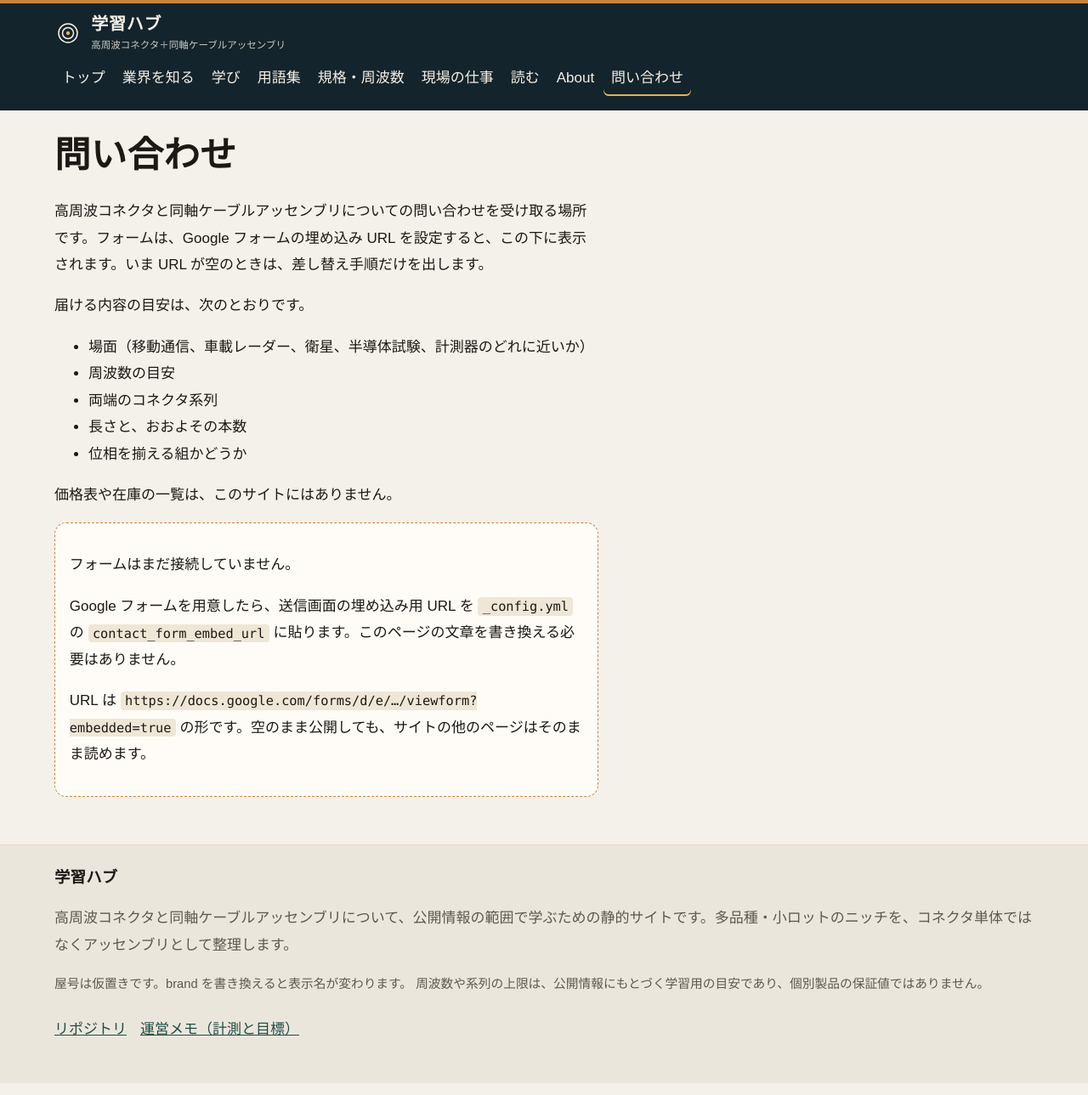
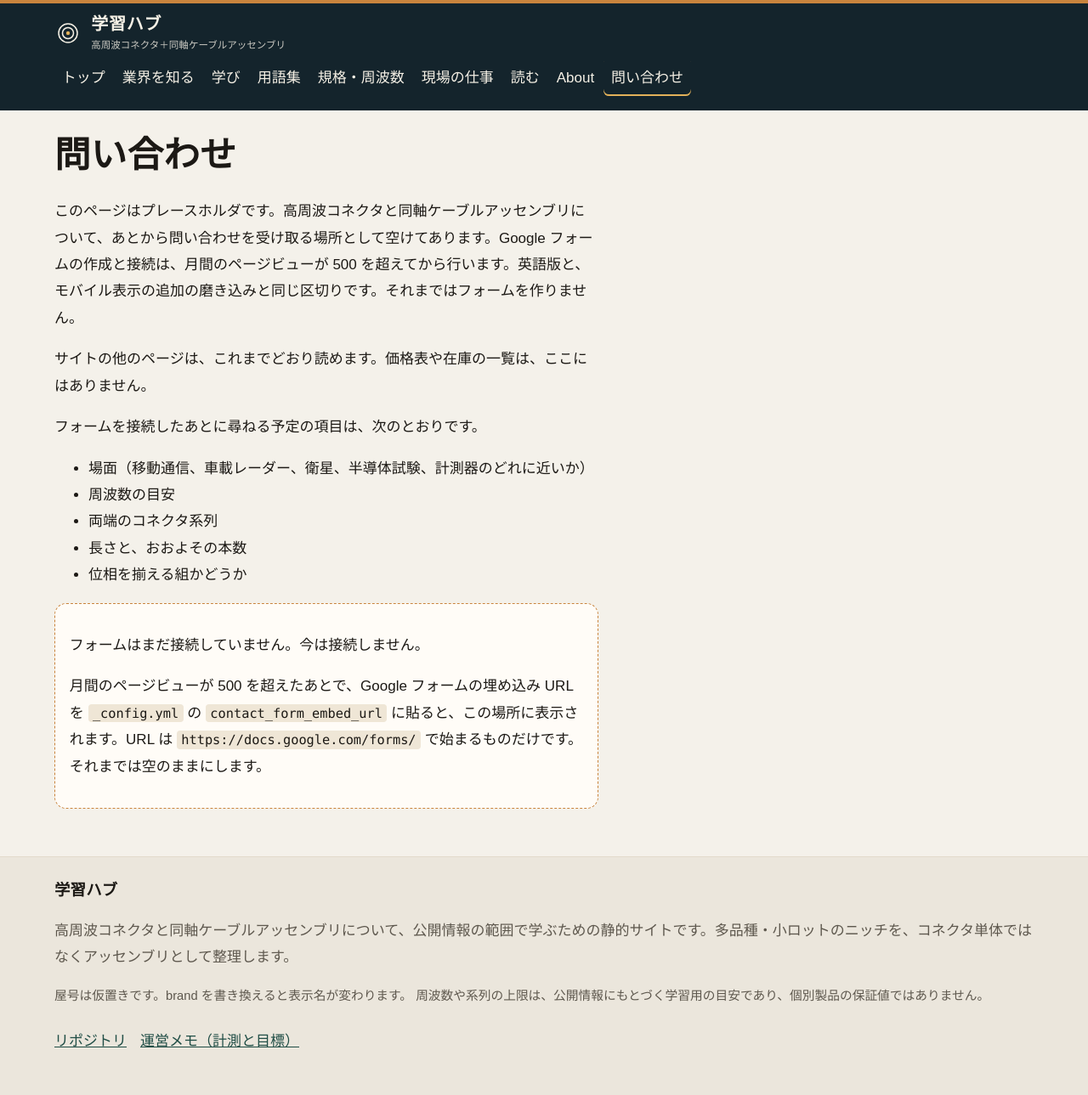
Before and after one commit to KFPn6/rf-learning, a Jekyll site: the page built from contact/index.md, in a window 1280 px wide. Shown: the whole page at 85% size. Built offline with Jekyll 4.4.1, drawn with Linux system fonts in a browser that asks for light colours.

Commit message:
Hold the contact form until monthly page views exceed 500
Google Form setup now shares the post-goal gate with the English
version and extra mobile polish. The contact page stays a placeholder.

Co-authored-by: KFPn6 <KFPn6@users.noreply.github.com>

```diff
--- a/_config.yml
+++ b/_config.yml
@@ -20,8 +20,10 @@ kramdown:
   auto_ids: false
   hard_wrap: false
 
-# Google フォームの埋め込み URL。空のあいだは手順だけを表示する。
-# https://docs.google.com/forms/ で始まる URL だけを iframe にする。
+# Google フォームの埋め込み URL。
+# 設置はポストゴール。月間 PV が 500 を超えるまで空のままにする。
+# 空のあいだ、問い合わせページはプレースホルダだけを出す。
+# ゲート後に貼るときだけ、https://docs.google.com/forms/ で始まる URL を入れる。
 # 例: "https://docs.google.com/forms/d/e/xxxx/viewform?embedded=true"
 contact_form_embed_url: ""
 
--- a/contact/index.md
+++ b/contact/index.md
@@ -1,15 +1,17 @@
 ---
 layout: default
 title: 問い合わせ
-description: 高周波コネクタと同軸ケーブルアッセンブリに関する問い合わせです。フォームは設定用の URL を貼ると表示されます。
+description: 問い合わせページはプレースホルダです。Google フォームは、月間のページビューが 500 を超えてから接続します。
 permalink: /contact/
 ---
 
 # 問い合わせ
 
-高周波コネクタと同軸ケーブルアッセンブリについての問い合わせを受け取る場所です。フォームは、Google フォームの埋め込み URL を設定すると、この下に表示されます。いま URL が空のときは、差し替え手順だけを出します。
+このページはプレースホルダです。高周波コネクタと同軸ケーブルアッセンブリについて、あとから問い合わせを受け取る場所として空けてあります。Google フォームの作成と接続は、月間のページビューが 500 を超えてから行います。英語版と、モバイル表示の追加の磨き込みと同じ区切りです。それまではフォームを作りません。
 
-届ける内容の目安は、次のとおりです。
+サイトの他のページは、これまでどおり読めます。価格表や在庫の一覧は、ここにはありません。
+
+フォームを接続したあとに尋ねる予定の項目は、次のとおりです。
 
 - 場面（移動通信、車載レーダー、衛星、半導体試験、計測器のどれに近いか）
 - 周波数の目安
@@ -17,20 +19,17 @@ permalink: /contact/
 - 長さと、おおよその本数
 - 位相を揃える組かどうか
 
-価格表や在庫の一覧は、このサイトにはありません。
-
 {% assign form_url = site.contact_form_embed_url | strip %}
 {% if form_url == empty or form_url == nil %}
 <div class="placeholder">
-  <p>フォームはまだ接続していません。</p>
-  <p>Google フォームを用意したら、送信画面の埋め込み用 URL を <code>_config.yml</code> の <code>contact_form_embed_url</code> に貼ります。このページの文章を書き換える必要はありません。</p>
-  <p>URL は <code>https://docs.google.com/forms/d/e/…/viewform?embedded=true</code> の形です。空のまま公開しても、サイトの他のページはそのまま読めます。</p>
+  <p>フォームはまだ接続していません。今は接続しません。</p>
+  <p>月間のページビューが 500 を超えたあとで、Google フォームの埋め込み URL を <code>_config.yml</code> の <code>contact_form_embed_url</code> に貼ると、この場所に表示されます。URL は <code>https://docs.google.com/forms/</code> で始まるものだけです。それまでは空のままにします。</p>
 </div>
 {% elsif form_url contains "https://docs.google.com/forms/" %}
 <iframe class="form-frame" title="問い合わせフォーム" src="{{ form_url }}" loading="lazy">フォームを読み込んでいます。</iframe>
 {% else %}
 <div class="placeholder">
   <p>設定された URL が Google フォームの埋め込み形式ではないため、表示を止めています。</p>
-  <p><code>https://docs.google.com/forms/</code> で始まる埋め込み用 URL を、<code>_config.yml</code> の <code>contact_form_embed_url</code> に入れてください。</p>
+  <p>月間のページビューが 500 を超えるまでは、<code>contact_form_embed_url</code> を空に戻します。超えたあとで入れる URL は、<code>https://docs.google.com/forms/</code> で始まるものだけです。</p>
 </div>
 {% endif %}
```
Also changed, not shown: docs/METRICS.md (+24 -15 lines), README.md.
